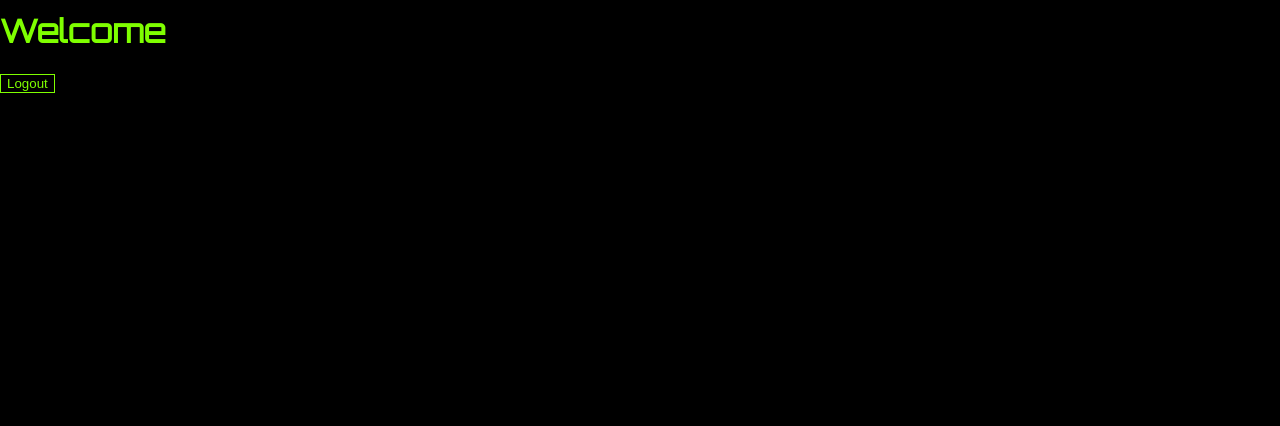
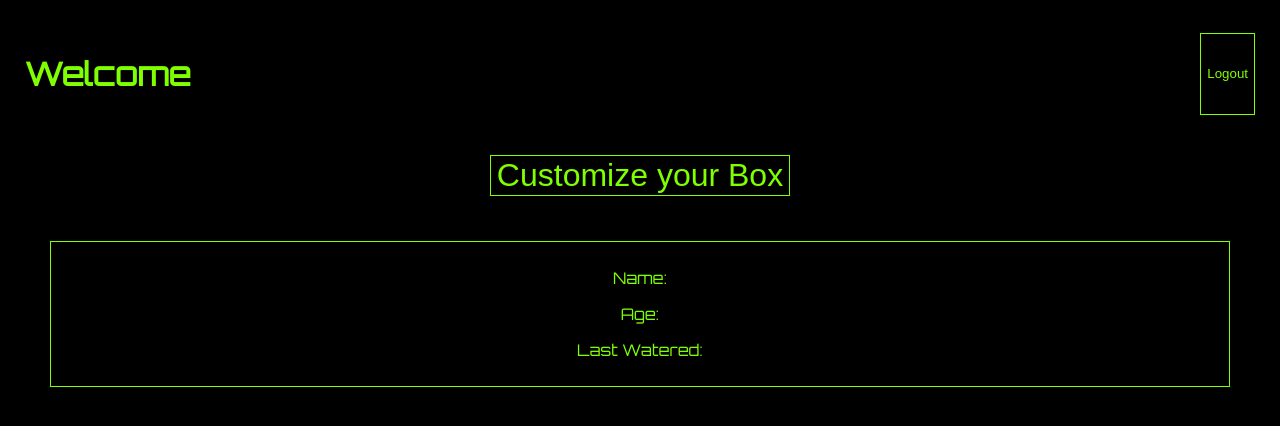
Before and after one commit to jazznerd206/SennaBox, a React app in the folder frontend/: page /dashboard in a window 1280 px wide. Shown: the top 426 px of the page. Built offline with nearby package versions, Linux system fonts and the light colour scheme.

Commit message:
add to front end. figure out box db model

```diff
--- a/frontend/src/App.css
+++ b/frontend/src/App.css
@@ -1,6 +1,7 @@
 @import url('https://fonts.googleapis.com/css2?family=Space+Mono&display=swap');
 @import url('https://fonts.googleapis.com/css2?family=Orbitron&display=swap');
 
+/* GLOBAL STYLES */
 html {
     padding: 0;
     margin: 0;
@@ -26,6 +27,7 @@ body {
     height: 100vh;
 }
 
+
 button {
     width: auto;
     background-color: black;
@@ -37,3 +39,36 @@ button:hover {
     background-color: chartreuse;
     color: black;
 }
+
+.row {
+    padding: 10px 0px;
+    margin: 10px 0px;
+}
+
+/* DASHBOARD STYLES */
+.dashboard-wrapper {
+    margin: 25px 25px;
+    display: flex;
+    flex-direction: column;
+    justify-content: space-between;
+    text-align: center;
+}
+
+.dashboard-wrapper > div:last-child {
+    flex: 1;
+}
+
+.dashboard-header {
+    display: flex;
+    flex-direction: row;
+    justify-content: space-between;
+}
+
+.customize-box button {
+    font-size: 2em;
+}
+
+.active-box {
+    margin: 25px 25px;
+    border: 1px solid chartreuse;
+}
--- a/frontend/src/pages/Dashboard.js
+++ b/frontend/src/pages/Dashboard.js
@@ -22,9 +22,19 @@ function Dashboard() {
     }
 
     return (
-        <div>
-            <h1>Welcome {user.username}</h1>
-            <button onClick={() => logout()}>Logout</button>
+        <div className="dashboard-wrapper">
+            <div className="row dashboard-header">
+                <h1>Welcome {user.username}</h1>
+                <button onClick={() => logout()}>Logout</button>
+            </div>
+            <div className="row customize-box">
+                <button>Customize your Box</button>
+            </div>
+            <div className="row active-box">
+                <p>Name:</p>
+                <p>Age:</p>
+                <p>Last Watered:</p>
+            </div>
         </div>
     )
 }
```
